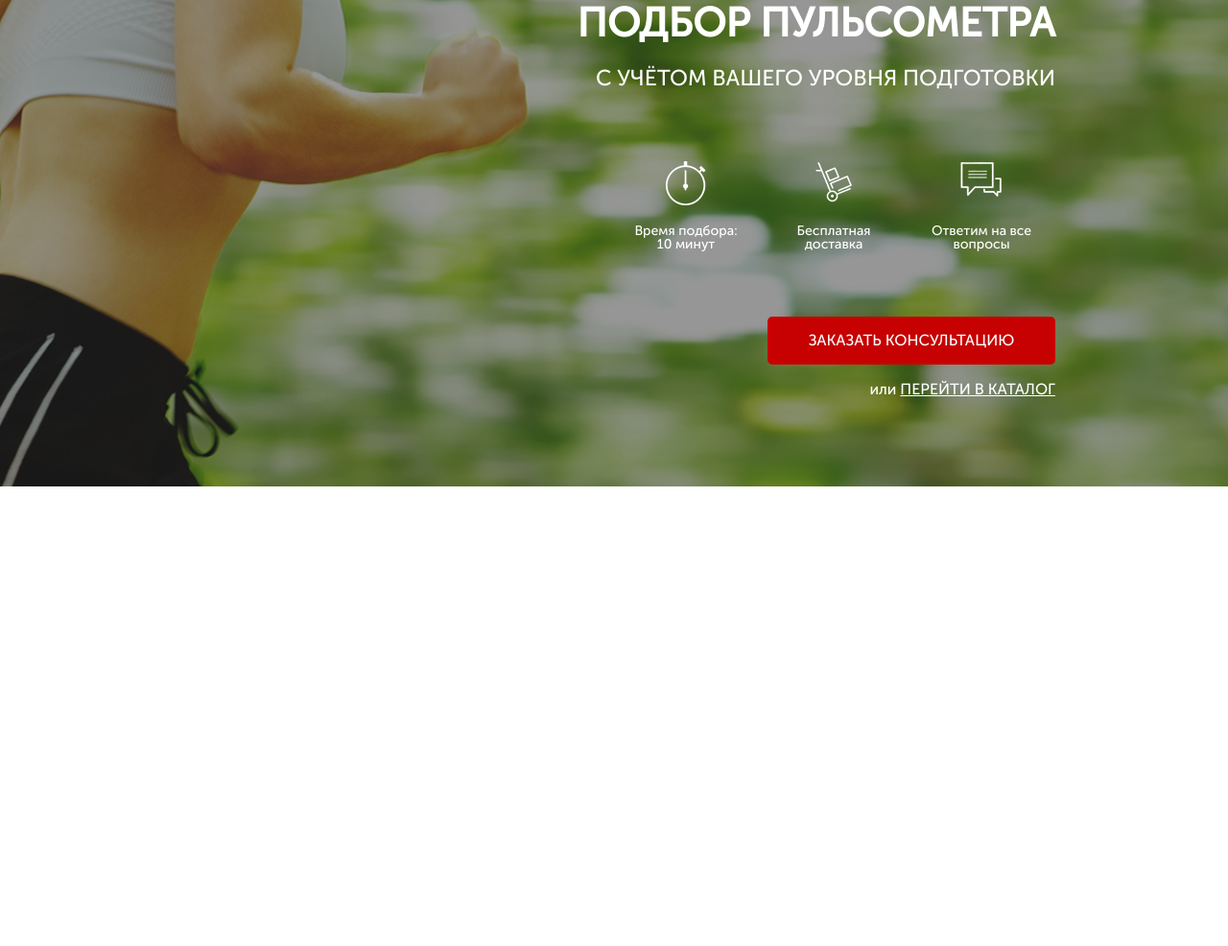
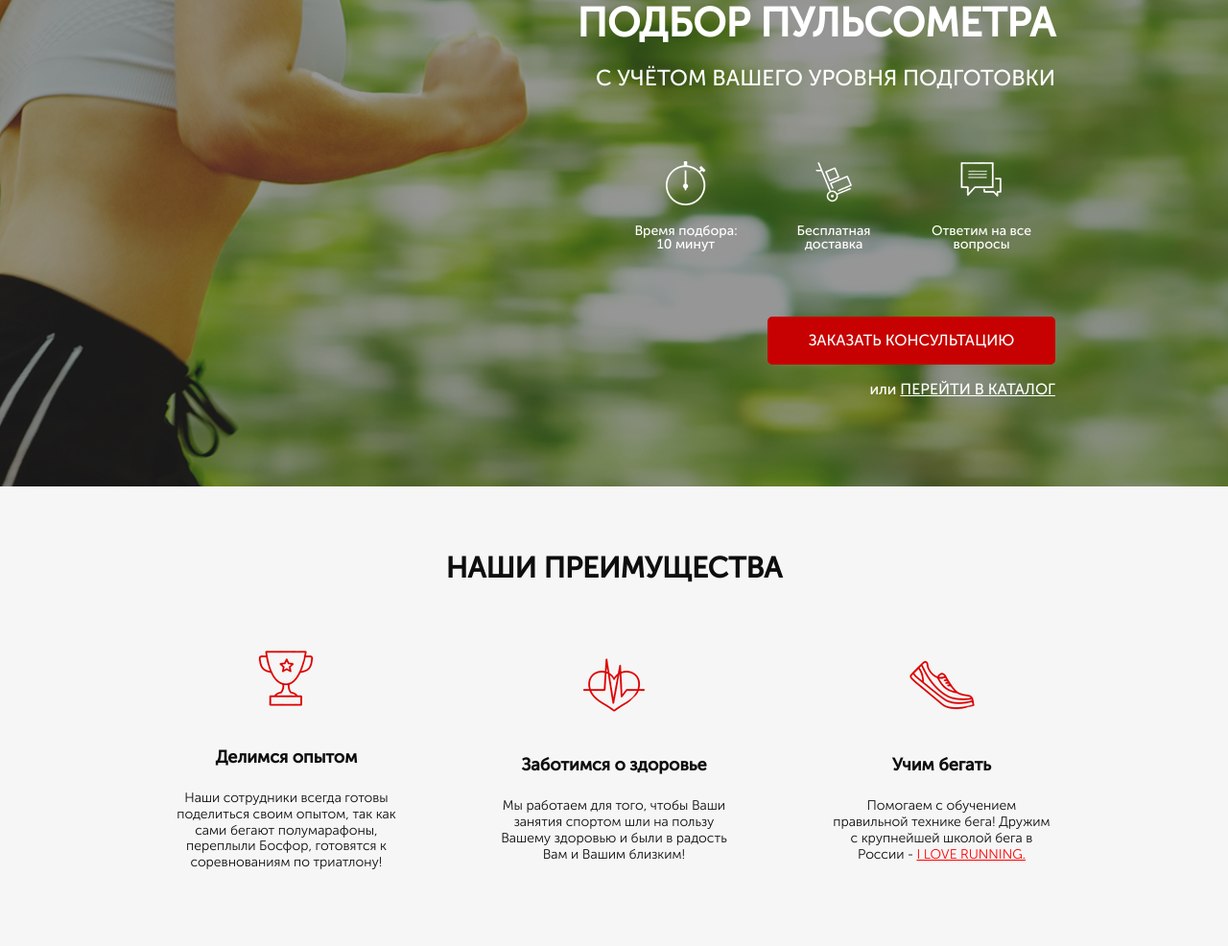
Before and after one commit to Ternovoyi1803/Pulse, a website: page src/index.html in a window 1280 px wide. Shown: the part 166-1152 px from the top of the page at 96% size. Before the commit the page ends 800 px from the top, so only its background shows below. Drawn offline with nearby package versions, Linux system fonts and the light colour scheme.

Commit message:
add advantages section

```diff
--- a/src/index.html
+++ b/src/index.html
@@ -72,6 +72,44 @@
         </div>
     </div>
 
+    <div class="advantages">
+        <div class="container">
+            <h2 class="title">НАШИ ПРЕИМУЩЕСТВА</h2>
+            <div class="advantages__items">
+                <div class="advantages__item">
+                    <div class="advantages__img">
+                        <img src="icons/cup.png" alt="cup">
+                    </div>
+                    <div class="advantages__header">Делимся опытом</div>
+                    <div class="advantages__descr">
+                        Наши сотрудники всегда готовы поделиться своим опытом,
+                        так как сами бегают полумарафоны, переплыли Босфор,
+                        готовятся к соревнованиям по триатлону!
+                    </div>
+                </div>
+                <div class="advantages__item">
+                    <div class="advantages__img">
+                        <img src="icons/heart.png" alt="heart">
+                    </div>
+                    <div class="advantages__header">Заботимся о здоровье</div>
+                    <div class="advantages__descr">
+                        Мы работаем для того, чтобы Ваши занятия спортом шли
+                        на пользу Вашему здоровью и были в радость Вам и Вашим близким!
+                    </div>
+                </div>
+                <div class="advantages__item">
+                    <div class="advantages__img">
+                        <img src="icons/shoe.png" alt="shoe ">
+                    </div>
+                    <div class="advantages__header">Учим бегать</div>
+                    <div class="advantages__descr">
+                        Помогаем с обучением правильной технике бега!
+                        Дружим с крупнейшей школой бега в России - <a href="#">I LOVE RUNNING.</a>
+                    </div>
+                </div>
+            </div>
+        </div>
+    </div>
     <script src="https://code.jquery.com/jquery-3.3.1.slim.min.js"
         integrity="sha384-q8i/X+965DzO0rT7abK41JStQIAqVgRVzpbzo5smXKp4YfRvH+8abtTE1Pi6jizo" crossorigin="anonymous">
     </script>
--- /dev/null
+++ b/src/sass/blocks/_advantages.scss
@@ -0,0 +1,40 @@
+.advantages {
+    padding: 70px 0 78px 0;
+    background-color: #f6f6f6;
+    &__items {
+        margin-top: 65px;
+        display: flex;
+        justify-content: space-between;
+        align-items: center;
+    }
+    &__item {
+        width: 237px;
+    }
+    &__img {
+        width: 70px;
+        margin: 0 auto;
+        img {
+            width: 100%;
+        }
+    }
+    &__header {
+        margin-top: 38px;
+        font-size: 18px;
+        line-height: 18px;
+        font-weight: 700;
+        color: #0d0d0d;
+        text-align: center;
+    }
+    &__descr {
+        margin-top: 26px;
+        font-size: 14px;
+        line-height: 1.2;
+        font-weight: 300;
+        color: #0d0d0d;
+        text-align: center;
+        a {
+            text-decoration: underline;
+            color: #ff0000;
+        }
+    }
+}
--- a/src/sass/blocks/_promo.scss
+++ b/src/sass/blocks/_promo.scss
@@ -1,7 +1,7 @@
 .promo {
     min-height: 650px;
     padding: 21px 0 93px 0;
-    background: url('../../img/promo_bg.png') center center/cover no-repeat;
+    background: url('../img/promo_bg.png') center center/cover no-repeat;
 
     &__wrapper {
         margin-top: 91px;
--- /dev/null
+++ b/src/sass/blocks/_title.scss
@@ -0,0 +1,7 @@
+.title {
+    font-size: 30px;
+    line-height: 30px;
+    font-weight: 700;
+    color: #0d0d0d;
+    text-align: center;
+}
--- a/src/sass/style.scss
+++ b/src/sass/style.scss
@@ -11,3 +11,5 @@
 @import "blocks/promo";
 @import "blocks/header";
 @import "blocks/buttons";
+@import "blocks/advantages";
+@import "blocks/title";
```
Also changed, not shown: src/css/style.min.css.
